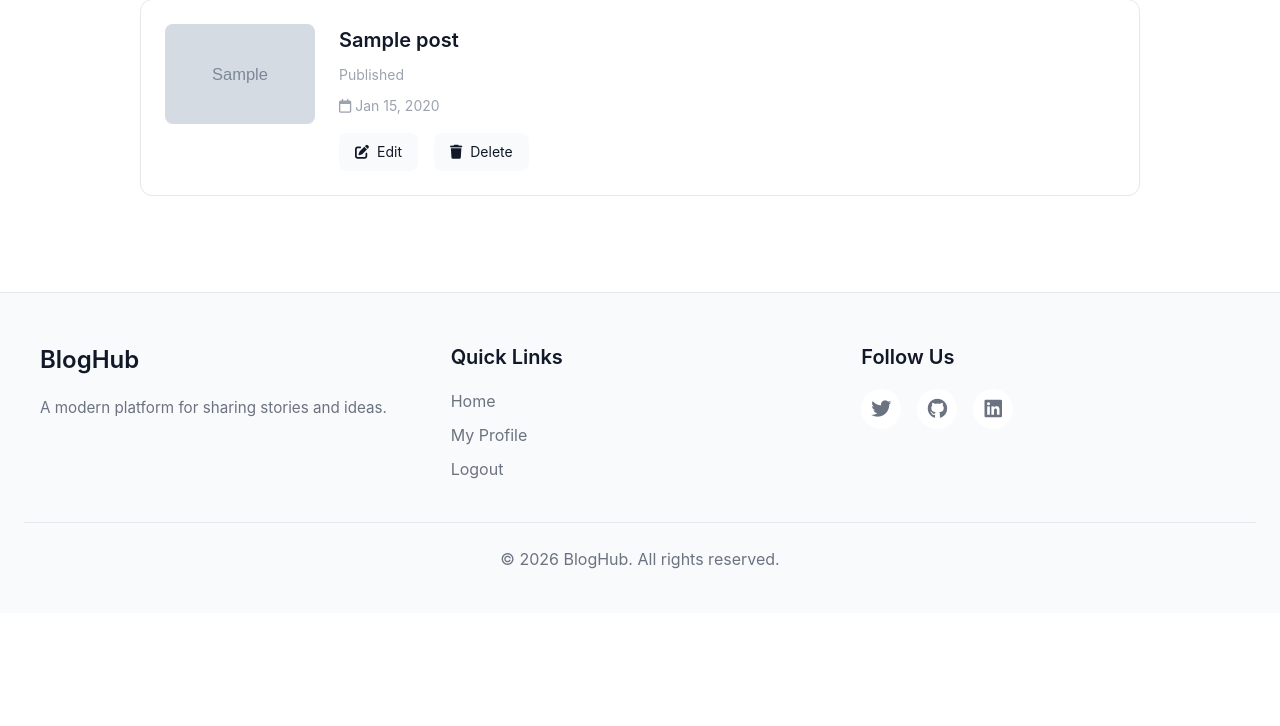
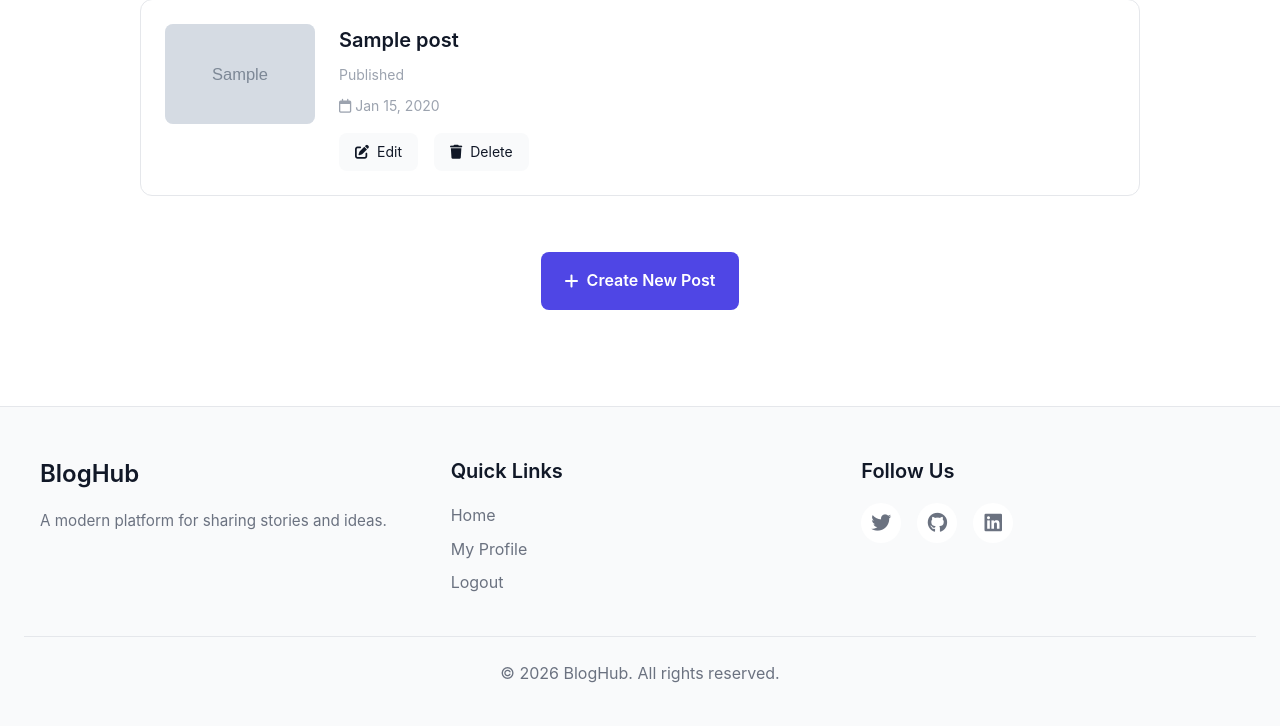
Before and after one commit to Rinji47/Capstone, a Django app: a page that uses templates/profile.html in a window 1280 px wide. Shown: the part 860-1586 px from the top of the page. Before the commit the page ends 1429 px from the top, so only its background shows below. Run offline with Django 5.2, Linux system fonts and the light colour scheme; a user stored in the database is signed in; tables that the repository leaves empty hold one stand-in row (values such as "Sample post"); grey boxes marked "Sample" are stand-in pictures.

Commit message:
add post button

```diff
--- a/templates/profile.html
+++ b/templates/profile.html
@@ -143,6 +143,13 @@
                 {% endif %}
             </div>
             {% endfor %}
+            {% if request.user == profile_user and published_posts %}
+                {% if request.user == profile_user %}
+                <div style="text-align:center; margin-top: 2em;">
+                    <a href="{% url 'create_post' %}" class="create-post-button"><i class="fas fa-plus"></i> Create New Post</a>
+                </div>
+                {% endif %}
+            {% endif %}
         </div>
     </div>
 
```
